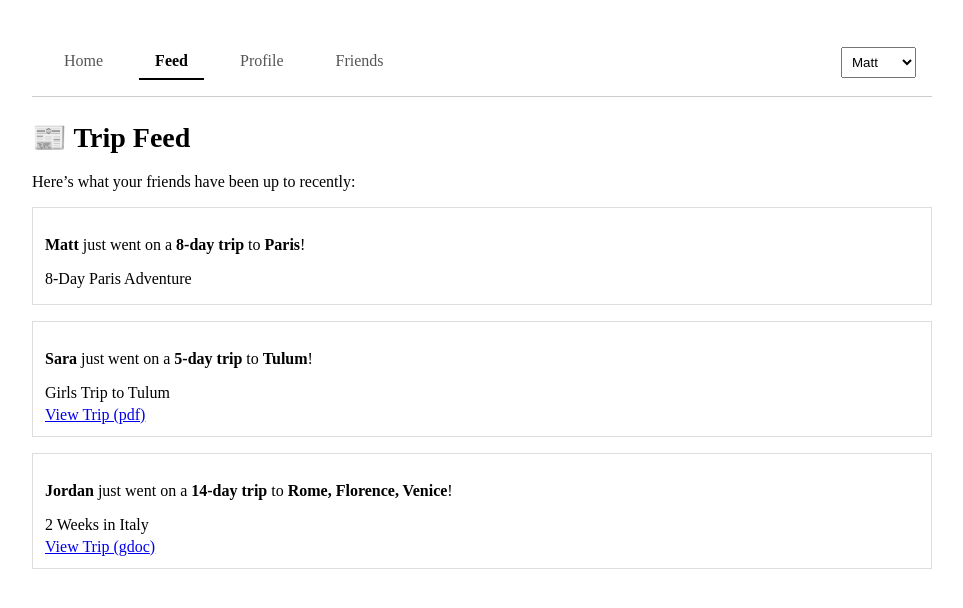
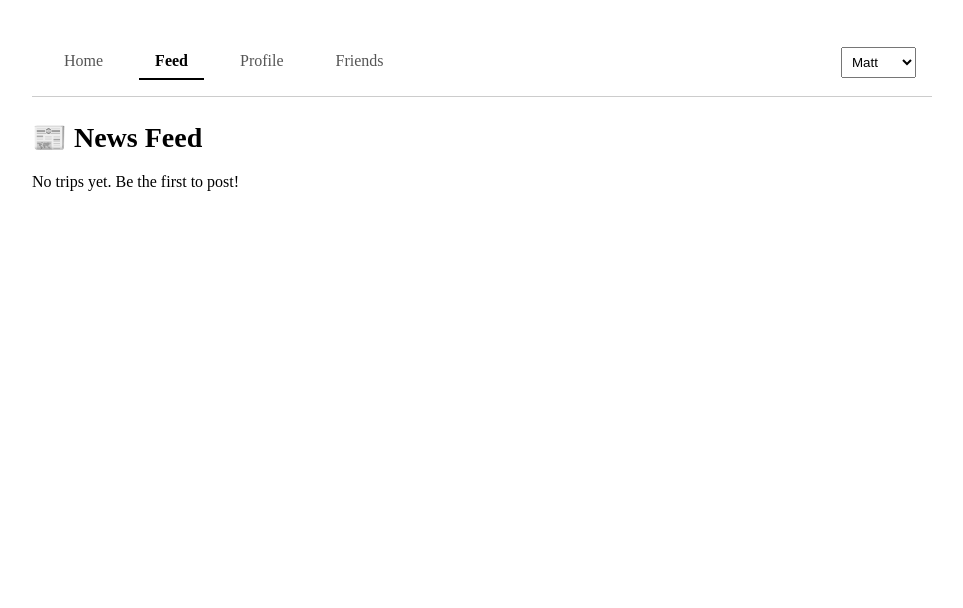
Before and after one commit to giddens7196/travlr-ui, a React (Vite) app: page /feed in a window 1280 px wide. Shown: the top 608 px of the page, without its empty margins (158-1121 px from the left). Built offline with nearby package versions, Linux system fonts and the light colour scheme.

Commit message:
Update feed.tsx

```diff
--- a/src/pages/feed.tsx
+++ b/src/pages/feed.tsx
@@ -1,64 +1,36 @@
+// file: src/pages/feed.tsx
 import { useEffect, useState } from "react";
+import TripCard from "../components/TripCard";
 import NavBar from "../components/NavBar";
 
-interface TripCardProps {
+interface TripMeta {
+  id: string;
   title: string;
-  user: string;
-  days: number;
-  location: string;
-  type: string;
-  link?: string;
+  uploadType: "builder" | "pdf" | "gdoc";
+  fileUrl?: string;
+  docUrl?: string;
+  start_date?: string;
+  end_date?: string;
+  user?: string;
 }
 
-const mockTrips: TripCardProps[] = [
-  {
-    title: "8-Day Paris Adventure",
-    user: "Matt",
-    days: 8,
-    location: "Paris",
-    type: "builder",
-  },
-  {
-    title: "Girls Trip to Tulum",
-    user: "Sara",
-    days: 5,
-    location: "Tulum",
-    type: "pdf",
-    link: "https://example.com/sara-trip.pdf",
-  },
-  {
-    title: "2 Weeks in Italy",
-    user: "Jordan",
-    days: 14,
-    location: "Rome, Florence, Venice",
-    type: "gdoc",
-    link: "https://docs.google.com/document/d/example",
-  },
-];
-
 export default function FeedPage() {
-  const [trips, setTrips] = useState<TripCardProps[]>([]);
+  const [trips, setTrips] = useState<TripMeta[]>([]);
 
   useEffect(() => {
-    setTrips(mockTrips);
+    const all = JSON.parse(localStorage.getItem("trips") || "[]");
+    setTrips(all);
   }, []);
 
   return (
     <div style={{ padding: 20, maxWidth: 900, margin: "auto" }}>
       <NavBar />
-      <h1 style={{ fontSize: 28 }}>📰 Trip Feed</h1>
-      <p>Here’s what your friends have been up to recently:</p>
+      <h1 style={{ fontSize: 28 }}>📰 News Feed</h1>
 
-      {trips.map((trip, idx) => (
-        <div key={idx} style={{ border: "1px solid #ddd", padding: 12, marginTop: 16 }}>
-          <p><strong>{trip.user}</strong> just went on a <strong>{trip.days}-day trip</strong> to <strong>{trip.location}</strong>!</p>
-          <p style={{ marginBottom: 4 }}>{trip.title}</p>
-          {trip.link && (
-            <a href={trip.link} target="_blank" rel="noopener noreferrer">
-              View Trip ({trip.type})
-            </a>
-          )}
-        </div>
+      {trips.length === 0 && <p>No trips yet. Be the first to post!</p>}
+
+      {trips.map((trip) => (
+        <TripCard key={trip.id} trip={trip} />
       ))}
     </div>
   );
```
